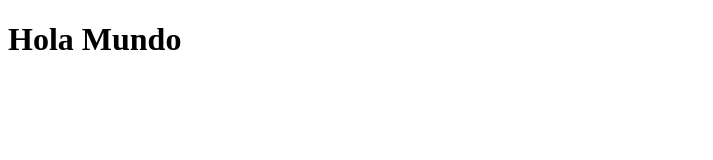
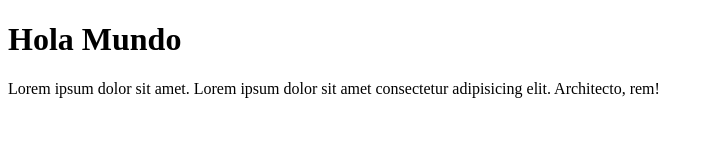
Before and after one commit to Jhse757/AzurePrueba, a plain HTML site: page Index.html in a window 1280 px wide. Shown: the whole page, without its empty margins (0-713 px from the left). Drawn offline with Linux system fonts and the light colour scheme.

Commit message:
Se agrega un parrafo con texto Lorem

```diff
--- a/Index.html
+++ b/Index.html
@@ -7,5 +7,6 @@
 </head>
 <body>
     <h1>Hola Mundo</h1>
+    <p>Lorem ipsum dolor sit amet. Lorem ipsum dolor sit amet consectetur adipisicing elit. Architecto, rem!</p>
 </body>
 </html>
```
